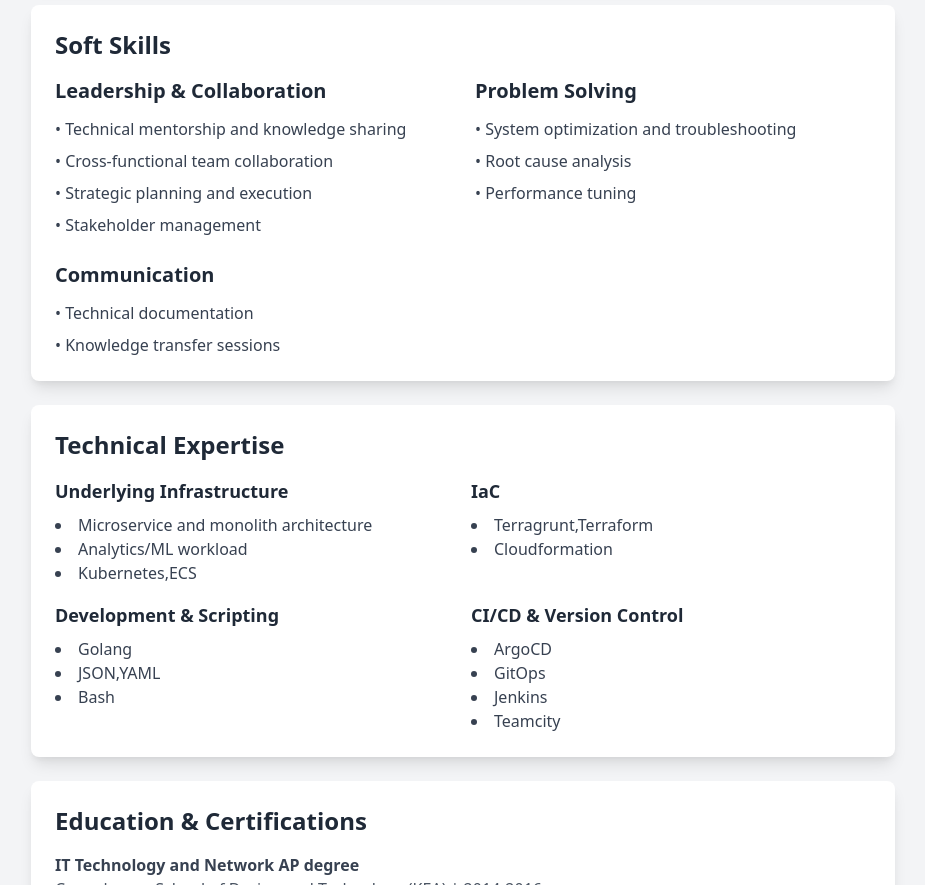
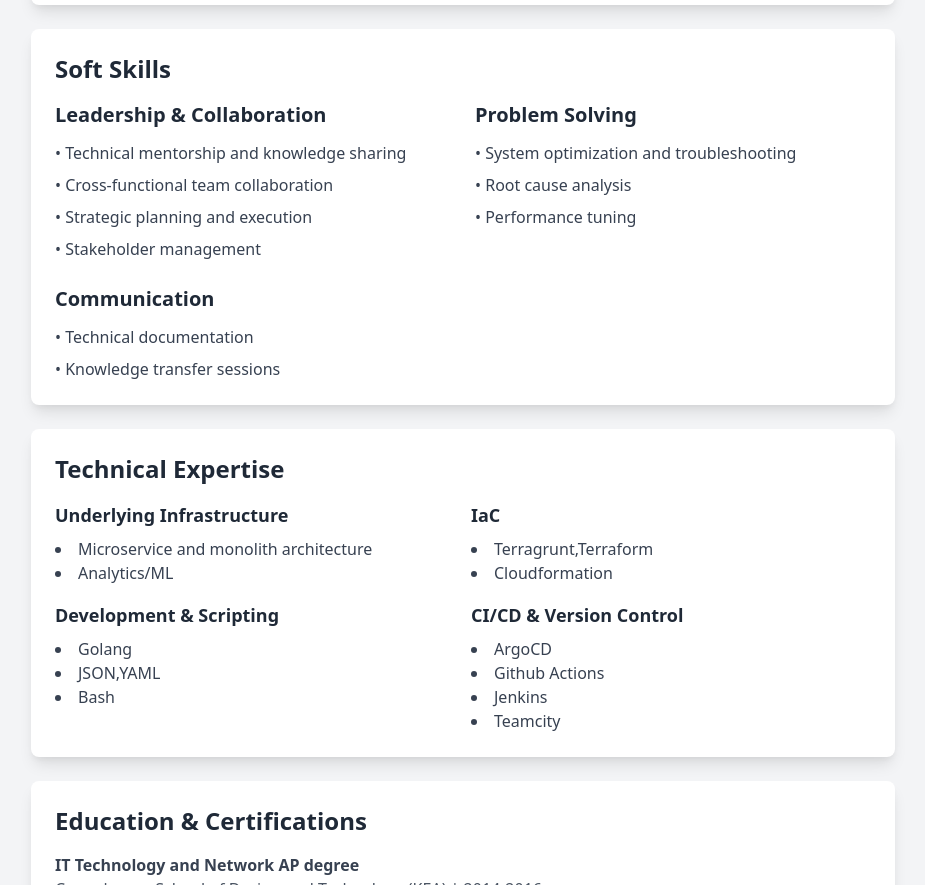
Before and after one commit to GoGstickGo/gogstickgo.github.io, a plain HTML site: page index.html in a window 1280 px wide. Shown: the part 1777-2662 px from the top of the page, without its empty margins (177-1102 px from the left). Drawn offline with nearby package versions, Linux system fonts and the light colour scheme.

Commit message:
fix: description (#4)

```diff
--- a/index.html
+++ b/index.html
@@ -42,6 +42,7 @@
                     <li>Implements GitOps workflows</li>
                     <li>Implemented multi-environment promotion strategies</li>
                     <li>Conducts knowledge transfer sessions on IaC/Kubernetes best practices</li>
+                    <li>Contribute to various AI/ML projects as DevOps/SRE engineer</lis>
                 </ul>
             </div>
 
@@ -139,8 +140,7 @@
                     <h3 class="text-lg font-semibold text-gray-800 mb-2">Underlying Infrastructure</h3>
                     <ul class="list-disc list-inside text-gray-700">
                         <li>Microservice and monolith architecture</li>
-                        <li>Analytics/ML workload</li>
-                        <li>Kubernetes,ECS </li>
+                        <li>Analytics/ML</li>
                     </ul>
                 </div>
                 <div>
@@ -162,7 +162,7 @@
                     <h3 class="text-lg font-semibold text-gray-800 mb-2">CI/CD & Version Control</h3>
                     <ul class="list-disc list-inside text-gray-700">
                         <li>ArgoCD</li>
-                        <li>GitOps</li>
+                        <li>Github Actions</li>
                         <li>Jenkins</li>
                         <li>Teamcity</li>
                     </ul>
```
